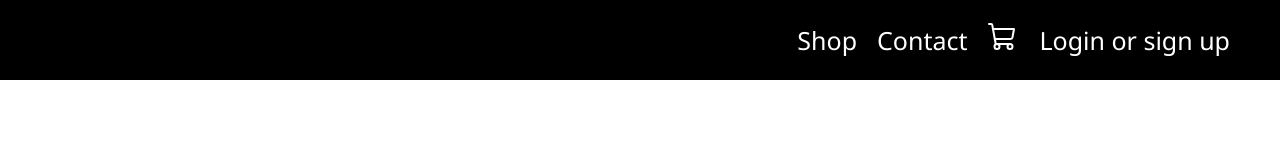
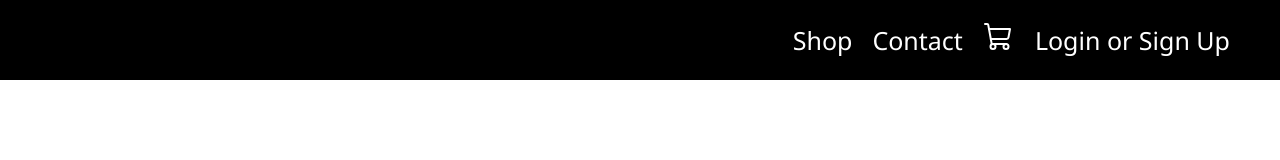
Before and after one commit to LewisHammy/ClothingEcomFinal, a React (Create React App) app in the folder client/: page / in a window 1280 px wide. Shown: the top 160 px of the page. Built offline with nearby package versions, Linux system fonts and the light colour scheme.

Commit message:
capital Sign Up

```diff
--- a/client/src/components/navbar.jsx
+++ b/client/src/components/navbar.jsx
@@ -12,7 +12,7 @@ export const Navbar = () => {
         <Link to="/cart">
           <ShoppingCart size={32} />
         </Link>
-        <Link to="/login"> Login or sign up </Link>
+        <Link to="/login"> Login or Sign Up </Link>
       </div>
     </div>
   );
```
